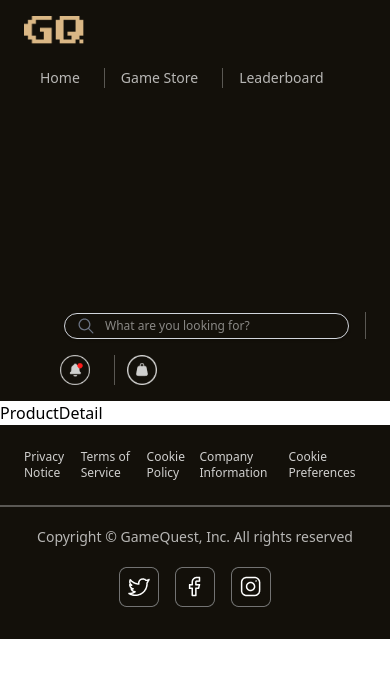
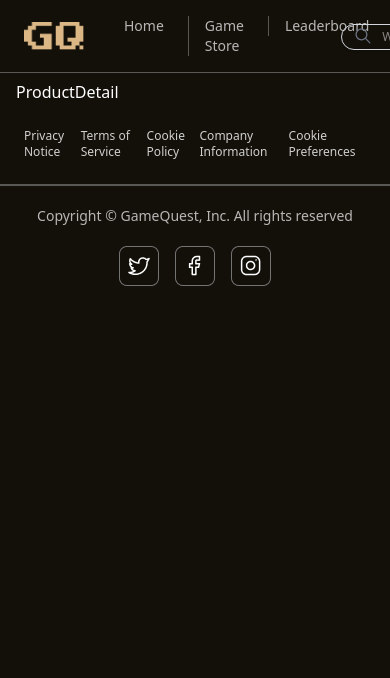
Before and after one commit to Kjadon-12/gamemano, a Next.js app: page /products/1 in a window 390 px wide. Shown: the top 678 px of the page. Built offline with nearby package versions, Linux system fonts and the light colour scheme.

Commit message:
header , footer , sidebar completed

```diff
--- a/src/app/layout.js
+++ b/src/app/layout.js
@@ -1,34 +1,40 @@
-
+"use client";
 import Footer from "@/components/Footer/Footer";
 import "./globals.css";
-import { Poppins } from 'next/font/google'
+import { Poppins } from "next/font/google";
 import Header from "@/components/Header/Header";
-
+import Sidebar from "@/components/Sidebar/Sidebar";
+import { usePathname } from "next/navigation";
 
 const poppins = Poppins({
-  subsets: ['latin'],
-  weight: ['400', '600', '700'], // choose weights you need
-  variable: '--font-poppins',   // optional for Tailwind custom font
-  display: 'swap',
-})
-
-
-export const metadata = {
-  title: "Gamemano - Gaming Website",
-  description: "Gamemano provides multiple games",
-};
+  subsets: ["latin"],
+  weight: ["400", "600", "700"], // choose weights you need
+  variable: "--font-poppins", // optional for Tailwind custom font
+  display: "swap",
+});
 
 export default function RootLayout({ children }) {
-
+  const pathname = usePathname();
   return (
     <html lang="en" className={poppins.variable}>
-      <body
-
-      >
-
-        <Header/>
-        {children}
-        <Footer/>
+      <body className="bg-[#13100A] text-white">
+        {pathname === "/" ? (
+          <div className="flex">
+            <Sidebar />
+            <div className="flex-1 min-h-screen pl-16 md:pl-[4rem]">
+              {" "}
+              {/* Reserve space for sidebar */}
+              <Header />
+              <main className="pt-[80px] px-4">{children}</main>
+              <Footer />
+            </div>
+          </div>
+        ) : (
+          <div>
+            <Header /> <main className="pt-[80px] px-4">{children}</main>{" "}
+            <Footer />
+          </div>
+        )}
       </body>
     </html>
   );
--- a/src/app/page.js
+++ b/src/app/page.js
@@ -1,3 +1,4 @@
+import Header from "@/components/Header/Header";
 import { getAllProducts } from "@/lib/axios";
 
 
@@ -6,7 +7,9 @@ export default async function Home() {
 
   return (
     <>
-    <div>home page</div>
+    <div>
+      {/* <Header/> */}home page content
+    </div>
 
     </>
 
--- a/src/components/Footer/Footer.js
+++ b/src/components/Footer/Footer.js
@@ -12,7 +12,7 @@ const Footer = () => {
   ]
   return (
     <div className='bg-[#13100A] w-full'>
-        <ul className='flex w-full px-6 md:px-18 lg:px-30 py-6 justify-between '>
+        <ul className='flex w-full bottom-0 px-6 md:px-18 lg:px-30 py-6 justify-between '>
         {footerList?.map((item , index) => (
           <Link  key={index} href="#"><li className='text-[#FFFFFFCC] text-xs md:text-md lg:text-lg font-light md:font-medium'>{item}</li></Link>
         ))}
--- a/src/components/Header/Header.js
+++ b/src/components/Header/Header.js
@@ -1,35 +1,30 @@
-"use client";
-import Image from "next/image";
-import Link from "next/link";
-import React from "react";
-import SearchBar from "../SearchBar/SearchBar";
-import { usePathname } from "next/navigation";
-import Sidebar from "../Sidebar/Sidebar";
+// Header.tsx
+'use client';
+
+import Image from 'next/image';
+import Link from 'next/link';
+import React from 'react';
+import SearchBar from '../SearchBar/SearchBar';
+import { usePathname } from 'next/navigation';
 
 const Header = () => {
-  const headerList = ["Home", "Game Store", "Leaderboard"];
-  const headerIconList = ["/images/notification.png", "/images/cart.png"];
-  const pathname = usePathname()
+  const headerList = ['Home', 'Game Store', 'Leaderboard'];
+  const headerIconList = ['/images/notification.png', '/images/cart.png'];
+  const pathname = usePathname();
 
   return (
-    <div className={` flex`} >
-     {pathname === "/" && <div className="w-[5%]"><Sidebar/></div>}
-    <div className={`sticky ${pathname !== "/" ? "w-full" : "w-[95%]"} bg-[#13100A] py-4 px-6 flex items-center flex-wrap gap-[14rem]`}>
+    <div className={`fixed top-0 ${pathname === "/" ? "left-[4rem] hidden md:flex" : "left-0"} right-0 z-30 bg-[#13100A] py-4 px-6 flex items-center justify-between border-b border-[#FFFFFF4D]`}>
       {/* LEFT: Logo + Nav */}
-      <div className="flex items-center gap-6 flex-wrap">
-        {/* Logo */}
-       {pathname !== "/" && <Image alt="logo" width={60} height={60} src="/images/GQ.png" />}
+      <div className="flex items-center gap-6">
+        {pathname !== '/' && (
+          <Image alt="logo" width={60} height={60} src="/images/GQ.png" />
+        )}
 
-        {/* Navigation */}
         <ul className="flex gap-2 text-sm md:text-base text-[#FFFFFFB2]">
           {headerList.map((item, index) => (
             <Link href="#" key={index}>
               <li
-                className={`px-4 ${
-                  index !== 0
-                    ? "border-l border-[#FFFFFF4D]"
-                    : ""
-                }`}
+                className={`px-4 ${index !== 0 ? 'border-l border-[#FFFFFF4D]' : ''}`}
               >
                 {item}
               </li>
@@ -39,27 +34,23 @@ const Header = () => {
       </div>
 
       {/* RIGHT: Search + Icons */}
-      <div className="flex items-center gap-4 flex-wrap  pl-6">
-        {/* Search */}
+      <div className="flex items-center gap-4">
         <div className="min-w-[200px] border-r border-[#FFFFFF4D] w-full md:w-[350px]">
           <SearchBar />
         </div>
 
-        {/* Icons */}
         <ul className="flex gap-3">
           {headerIconList.map((icon, index) => (
-            <li className={`px-3 ${
-                index !== 0
-                  ? "border-l border-[#FFFFFF4D]"
-                  : ""
-              } cursor-pointer `} key={index}>
+            <li
+              key={index}
+              className={`px-3 ${index !== 0 ? 'border-l border-[#FFFFFF4D]' : ''} cursor-pointer`}
+            >
               <Image alt="header-icon" width={30} height={30} src={icon} />
             </li>
           ))}
         </ul>
       </div>
     </div>
-    </div>
   );
 };
 
--- a/src/components/Sidebar/Sidebar.js
+++ b/src/components/Sidebar/Sidebar.js
@@ -1,4 +1,4 @@
-'use client';
+"use client";
 
 import { useState } from "react";
 import Link from "next/link";
@@ -15,9 +15,10 @@ import {
 } from "react-icons/fa";
 import Image from "next/image";
 
+
 const menuItems = [
   { icon: <FaHome />, label: "Home" },
-  { icon: <FaEnvelope />, label: "Messages"},
+  { icon: <FaEnvelope />, label: "Messages" },
   { icon: <FaStore />, label: "Game Store" },
   { icon: <FaCreditCard />, label: "Payments" },
   { icon: <FaTrophy />, label: "Leaderboard" },
@@ -29,12 +30,15 @@ const bottomItems = [
 ];
 
 const Sidebar = () => {
-  const [hovered, setHovered] = useState(false);
+  const [hovered, setHovered] = useState(true);
   const [isMobileOpen, setIsMobileOpen] = useState(false);
 
-  const renderNavItem = (item , index) => (
+  const renderNavItem = (item, index) => (
     <Link href="#" key={index}>
-      <div className="flex items-center gap-3 px-3 py-2 hover:bg-[#1f1d18] rounded-lg relative">
+      <div
+        className="flex items-center gap-3 px-3 py-2 hover:bg-[#1f1d18] rounded-lg transition-all duration-300 ease-in-out
+        ${ relative"
+      >
         {item.icon}
 
         <span className="text-sm">{item.label}</span>
@@ -45,16 +49,19 @@ const Sidebar = () => {
   return (
     <>
       {/* Mobile toggle button */}
-      <div className="md:hidden  p-4 bg-[#13100A] text-white flex justify-between items-center">
-        <img src="/images/GQ.png" alt="Logo" className="w-8 h-8" />
+
+        <div className="md:hidden  p-4 bg-[#13100A] text-white flex justify-between fixed top-0">
+          <Image src="/images/GQ.png" alt="Logo" width={65} height={65} />
           <button onClick={() => setIsMobileOpen(!isMobileOpen)}>
             {isMobileOpen ? <FaTimes size={20} /> : <FaBars size={20} />}
           </button>
         </div>
 
+
       {/* Sidebar */}
+
         <div
-        className={`bg-[#13100A] w-[5%] text-white h-screen flex flex-col justify-between fixed top-0 z-50 transition-all duration-300 ease-in-out
+          className={`bg-[#13100A] fixed  text-white h-screen flex flex-col justify-between top-0 z-50 transition-all duration-300 ease-in-out
         ${
           isMobileOpen
             ? "w-52 left-0 md:relative md:flex"
@@ -68,20 +75,26 @@ const Sidebar = () => {
           {/* Top */}
           <div className="px-3 py-4">
             <div className="mb-8 flex items-center gap-2 px-2">
-            <Image src={hovered ? `/images/GameQuest.png` :`/images/GQ.png`} width={60} height={60}  alt="Logo"  />
+              <Image
+                src={hovered ? `/images/GameQuest.png` : `/images/GQ.png`}
+                width={70}
+                height={70}
+                alt="Logo"
+              />
               {/* {(hovered || isMobileOpen) && (
               <span className="text-lg font-bold">GameQuest</span>
             )} */}
             </div>
             <nav className="flex flex-col gap-2">
               {menuItems.map((item, i) =>
-              (hovered || isMobileOpen) ? renderNavItem(item, i) : (
+                hovered || isMobileOpen ? (
+                  renderNavItem(item, i)
+                ) : (
                   <div
                     key={i}
                     className="flex items-center justify-center p-2 hover:bg-[#1f1d18] rounded-lg"
                   >
                     {item.icon}
-
                   </div>
                 )
               )}
@@ -92,7 +105,9 @@ const Sidebar = () => {
           <div className="px-3 py-4 border-t border-[#FFFFFF33]">
             <nav className="flex flex-col gap-2">
               {bottomItems.map((item, i) =>
-              (hovered || isMobileOpen) ? renderNavItem(item, i) : (
+                hovered || isMobileOpen ? (
+                  renderNavItem(item, i)
+                ) : (
                   <div
                     key={i}
                     className="flex items-center justify-center p-2 hover:bg-[#1f1d18] rounded-lg"
@@ -104,14 +119,12 @@ const Sidebar = () => {
             </nav>
           </div>
         </div>
+
     </>
   );
 };
 
 export default Sidebar;
-
-
-
 
 // import Image from 'next/image'
 // import React from 'react'
```
Lines whose indentation alone changed are shown as unchanged.
